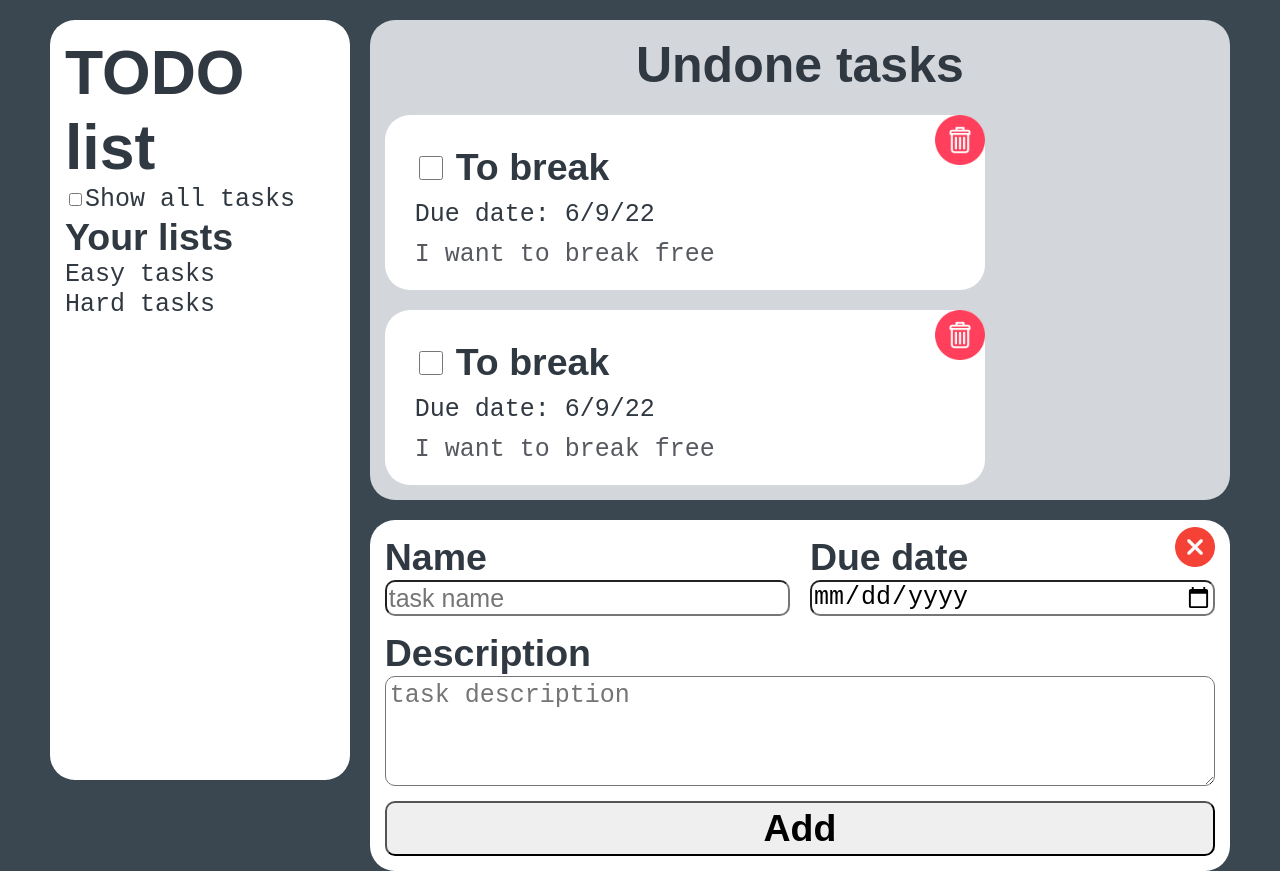
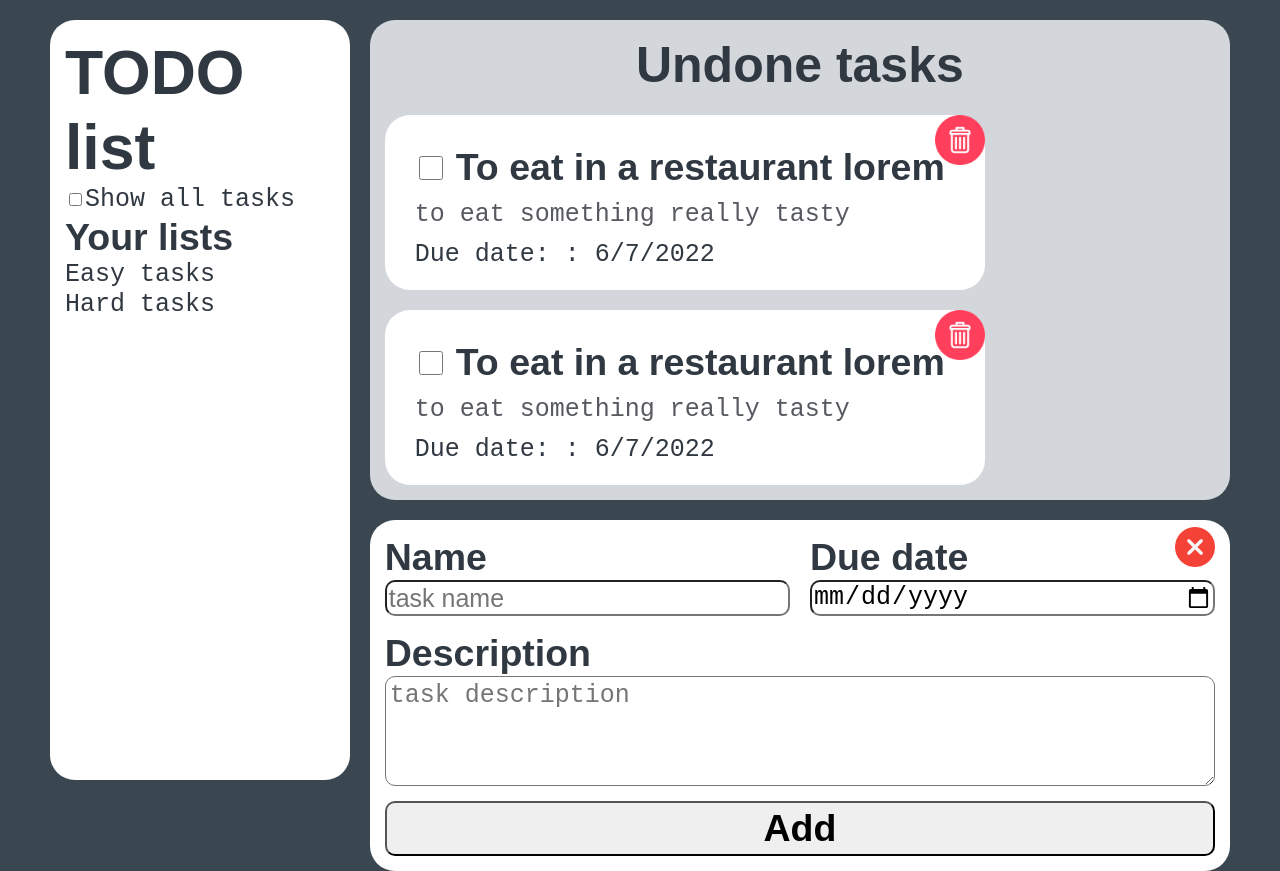
Before and after one commit to ArtemSmotritel/todolist-react, a React (Create React App) app: page / in a window 1280 px wide. Built offline with nearby package versions, Linux system fonts and the light colour scheme; a web font is replaced by a local one.

Commit message:
not-static task component

```diff
--- a/src/List/Task/Task.js
+++ b/src/List/Task/Task.js
@@ -2,9 +2,39 @@ import React from "react";
 import "./Task.css";
 import deleteImg from "./trash-bin.png";
 
+const task = {
+  id: 1,
+  name: "To eat in a restaurant lorem",
+  description: "to eat something really tasty",
+  done: true,
+  due_date: new Date(),
+  list_id: 1,
+};
+
+const isOverdue = (dueDateStringOrDate) => {
+  const today = new Date();
+  const dueDate = dueDateStringOrDate ? new Date(dueDateStringOrDate) : "";
+
+  if (!dueDate || dueDate.setHours(23, 59, 59) >= today) {
+    return "";
+  }
+  return " task__date_overdue";
+};
+
+const formatDate = (dueDateStringOrDate) => {
+  const dueDate = dueDateStringOrDate ? new Date(dueDateStringOrDate) : "";
+
+  let dateFormmated = dueDate
+    ? ": " + Intl.DateTimeFormat("en-US").format(dueDate)
+    : " is not set";
+
+  return dateFormmated;
+};
+
 export default function Task(params) {
+  const dueDateClass = "task__due-date" + isOverdue(task.due_date);
   return (
-    <section className="task" id="1">
+    <section className="task" id={task.id}>
       <img
         src={deleteImg}
         alt="a trash can to delete the task"
@@ -18,13 +48,22 @@ export default function Task(params) {
           id="task-1"
         ></input>
         <label className="task__name" htmlFor="task-1">
-          To break
+          {task.name}
         </label>
       </div>
-      <p className="task__date">
-        Due date: <span className="task__due-date">6/9/22</span>
-      </p>
-      <p className="task__description">I want to break free</p>
+      {task.description ? (
+        <p className="task__description">{task.description}</p>
+      ) : (
+        ""
+      )}
+      {task.due_date ? (
+        <p className="task__date">
+          Due date:{" "}
+          <span className={dueDateClass}>{formatDate(task.due_date)}</span>
+        </p>
+      ) : (
+        ""
+      )}
     </section>
   );
 }
```
